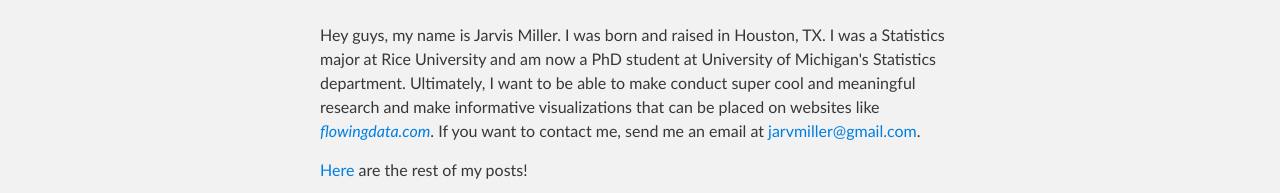
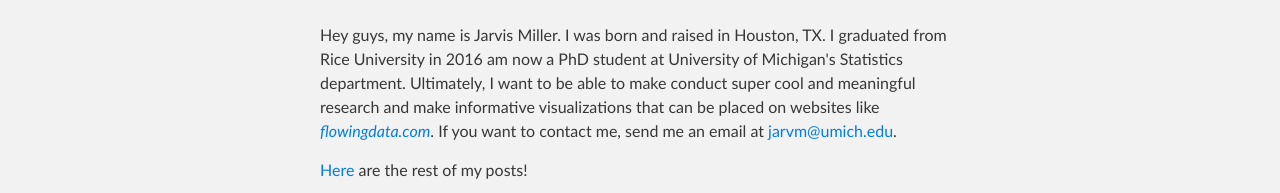
Before and after one commit to jarvmiller/jarvmillerr.github.io, a plain HTML site: page index.html in a window 1280 px wide. Shown: the part 645-838 px from the top of the page. Drawn offline with Linux system fonts and the light colour scheme.

Commit message:
updated email

```diff
--- a/index.html
+++ b/index.html
@@ -33,9 +33,9 @@
 <img align="cennter" src="images/profile.jpg" width="400" height="350" />
 
 
-<p>Hey guys, my name is Jarvis Miller. I was born and raised in Houston, TX. I was a Statistics major at Rice University and am now a PhD student at University of Michigan's Statistics department.
+<p>Hey guys, my name is Jarvis Miller. I was born and raised in Houston, TX. I graduated from Rice University in 2016 am now a PhD student at University of Michigan's Statistics department.
 Ultimately, I want to be able to make conduct super cool and meaningful research and make informative visualizations that can be placed on
-websites like <em><a href = "https://flowingdata.com"> flowingdata.com</a></em>. If you want to contact me, send me an email at <a href="mailto:jarvmiller@gmail.com">jarvmiller@gmail.com</a>.</p>
+websites like <em><a href = "https://flowingdata.com"> flowingdata.com</a></em>. If you want to contact me, send me an email at <a href="mailto:jarvm@umich.edu">jarvm@umich.edu</a>.</p>
 
 <p><a href = "posts.html" target = "_blank">Here</a> are the rest of my posts!</p>
 <!--
```
